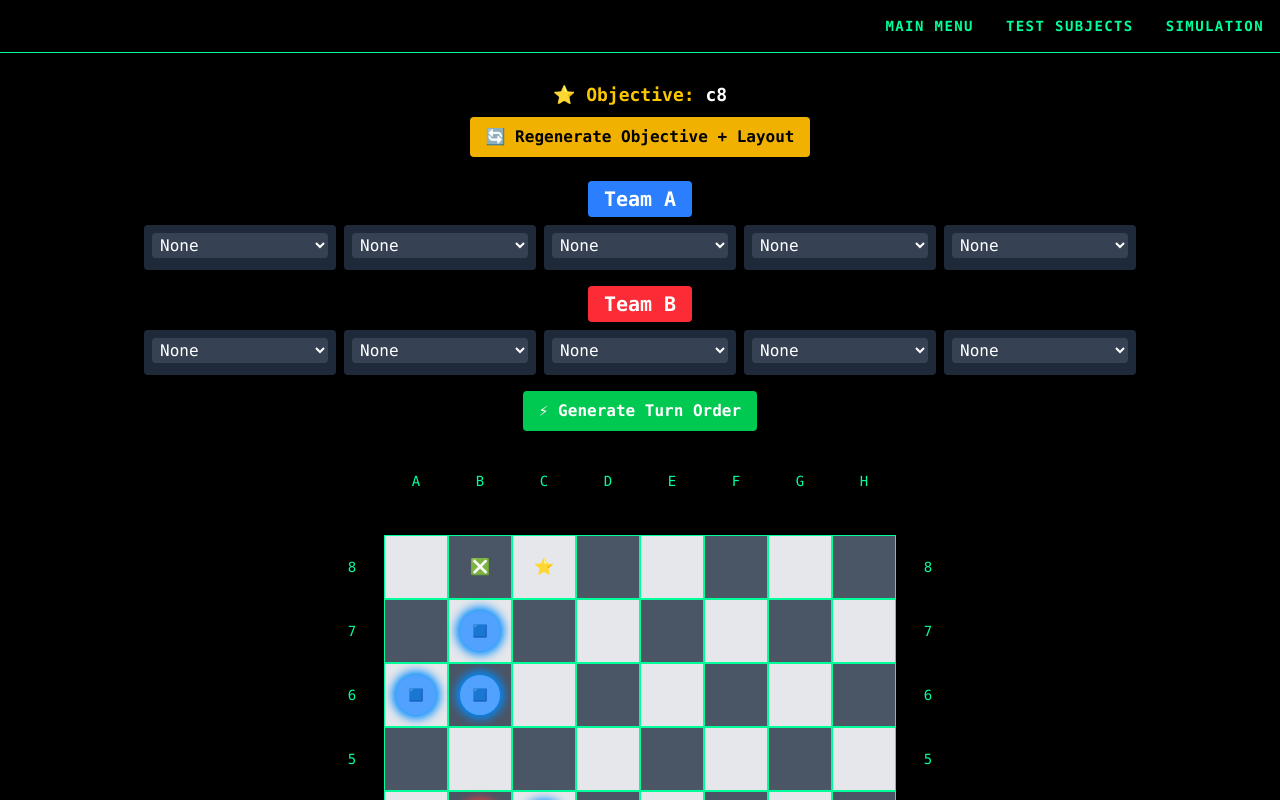
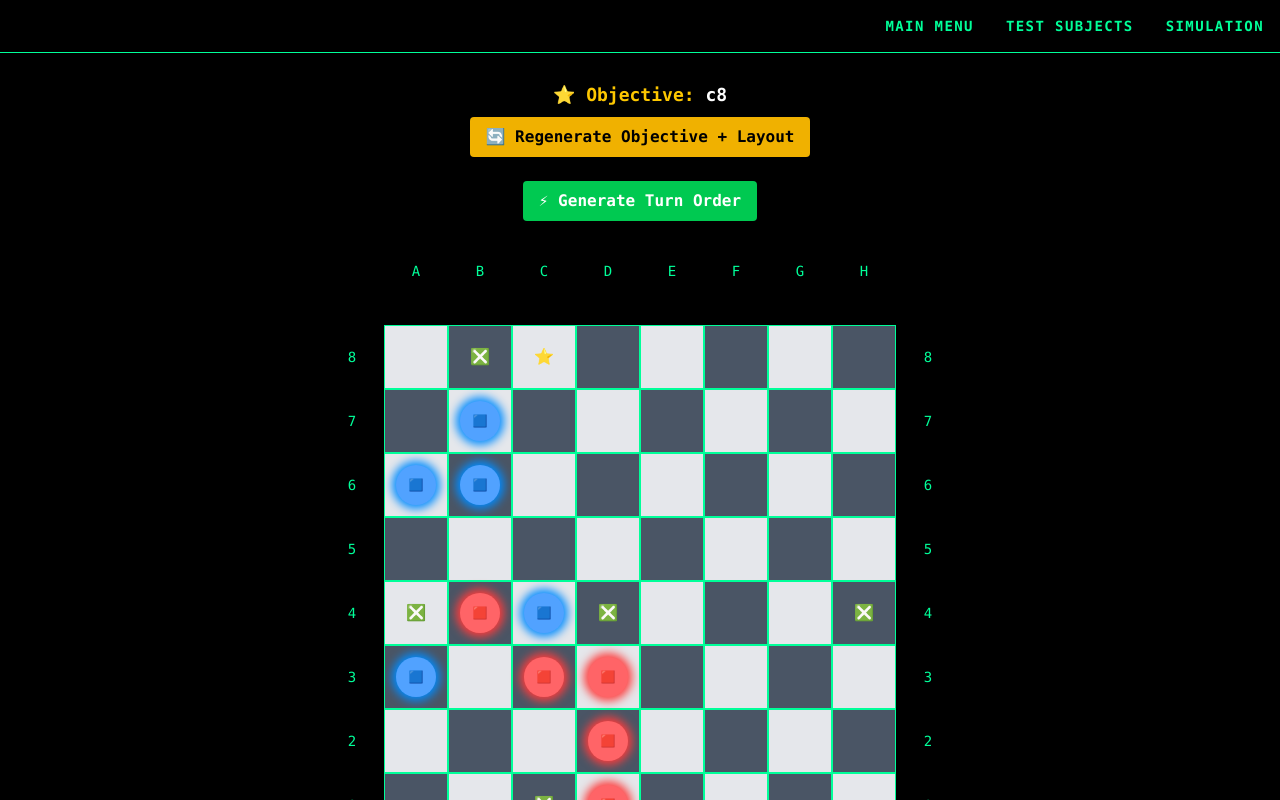
Before and after one commit to Shadowplayer118/murder-mouth, a Next.js app: page /intel_war in a window 1280 px wide. Shown: the top 800 px of the page. Built offline with nearby package versions, Linux system fonts and the light colour scheme.

Commit message:
fixed deploy issue

```diff
--- a/app/intel_war/_components/Chessboard.tsx
+++ b/app/intel_war/_components/Chessboard.tsx
@@ -1,6 +1,6 @@
 import React from "react";
 import { TeamMember } from "./TeamContainer";
-import TeamManager from "./TeamManager";
+// import TeamManager from "./TeamManager";
 import TurnOrder, { PlayerTurn } from "./TurnOrder";
 
 type PiecesMap = Record<string, React.ReactNode>;
@@ -96,7 +96,7 @@ export default function Chessboard({ squareSize = 64, pieces = {}, whiteOnBottom
     <div key={layoutKey} className="flex flex-col items-center w-full">
       <ObjectiveContainer square={objectiveSquare} onRegenerate={regenerate} />
 
-      <TeamManager
+      {/* <TeamManager
         characters={characters}
         teamACoords={teamACoords}
         teamBCoords={teamBCoords}
@@ -104,7 +104,7 @@ export default function Chessboard({ squareSize = 64, pieces = {}, whiteOnBottom
         setTeamAMembers={setTeamAMembers}
         teamBMembers={teamBMembers}
         setTeamBMembers={setTeamBMembers}
-      />
+      /> */}
 
       {/* Turn Order Component */}
       <TurnOrder
--- a/app/intel_war/_components/TeamManager.tsx
+++ b/app/intel_war/_components/TeamManager.tsx
@@ -1,35 +1,56 @@
-import React from "react";
-import { TeamContainer } from "./TeamContainer";
+// import React from "react";
+// import { TeamContainer } from "./TeamContainer";
+// import { Player } from "./types"; // ✅ Import the type from your types file
 
-type TeamManagerProps = {
-  characters: TeamMember[];
-  teamACoords: string[];
-  teamBCoords: string[];
-  teamAMembers: (TeamMember | null)[];
-  setTeamAMembers: React.Dispatch<React.SetStateAction<(TeamMember | null)[]>>;
-  teamBMembers: (TeamMember | null)[];
-  setTeamBMembers: React.Dispatch<React.SetStateAction<(TeamMember | null)[]>>;
-};
+// type TeamManagerProps = {
+//   characters: Player[]; // replaced TeamMember with Player
+//   teamACoords: string[];
+//   teamBCoords: string[];
+//   teamAMembers: (Player | null)[];
+//   setTeamAMembers: React.Dispatch<React.SetStateAction<(Player | null)[]>>;
+//   teamBMembers: (Player | null)[];
+//   setTeamBMembers: React.Dispatch<React.SetStateAction<(Player | null)[]>>;
+// };
 
-export default function TeamManager({ characters, teamACoords, teamBCoords, teamAMembers, setTeamAMembers, teamBMembers, setTeamBMembers }: TeamManagerProps) {
-  return (
-    <div className="w-full flex flex-col items-center">
-      <TeamContainer
-        teamName="Team A"
-        coords={teamACoords}
-        selectedMembers={teamAMembers}
-        onChangeMember={(i, m) => setTeamAMembers(prev => { const copy = [...prev]; copy[i] = m; return copy; })}
-        color="blue"
-        characters={characters}
-      />
-      <TeamContainer
-        teamName="Team B"
-        coords={teamBCoords}
-        selectedMembers={teamBMembers}
-        onChangeMember={(i, m) => setTeamBMembers(prev => { const copy = [...prev]; copy[i] = m; return copy; })}
-        color="red"
-        characters={characters}
-      />
-    </div>
-  );
-}
+// export default function TeamManager({
+//   characters,
+//   teamACoords,
+//   teamBCoords,
+//   teamAMembers,
+//   setTeamAMembers,
+//   teamBMembers,
+//   setTeamBMembers,
+// }: TeamManagerProps) {
+//   return (
+//     <div className="w-full flex flex-col items-center">
+//       <TeamContainer
+//         teamName="Team A"
+//         coords={teamACoords}
+//         selectedMembers={teamAMembers}
+//         onChangeMember={(i, m) =>
+//           setTeamAMembers(prev => {
+//             const copy = [...prev];
+//             copy[i] = m;
+//             return copy;
+//           })
+//         }
+//         color="blue"
+//         characters={characters}
+//       />
+//       <TeamContainer
+//         teamName="Team B"
+//         coords={teamBCoords}
+//         selectedMembers={teamBMembers}
+//         onChangeMember={(i, m) =>
+//           setTeamBMembers(prev => {
+//             const copy = [...prev];
+//             copy[i] = m;
+//             return copy;
+//           })
+//         }
+//         color="red"
+//         characters={characters}
+//       />
+//     </div>
+//   );
+// }
```
